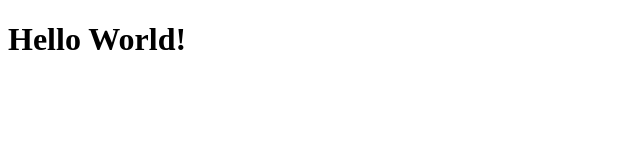
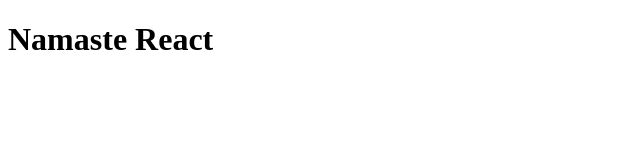
Before and after one commit to akashrajum7/namaste-react, a plain HTML site: page index.html in a window 1280 px wide. Shown: the whole page, without its empty margins (0-640 px from the left). Drawn offline with Linux system fonts and the light colour scheme.

Commit message:
feat: add namaste react using javascript script

```diff
--- a/index.html
+++ b/index.html
@@ -6,6 +6,13 @@
     <title>Namaste React</title>
 </head>
 <body>
-    <h1>Hello World!</h1>
+    <div id="root"></div>
+    <script>
+        const heading = document.createElement('h1')
+        heading.innerHTML = 'Namaste React'
+
+        const root = document.getElementById('root')
+        root.appendChild(heading)
+    </script>
 </body>
 </html>
```
